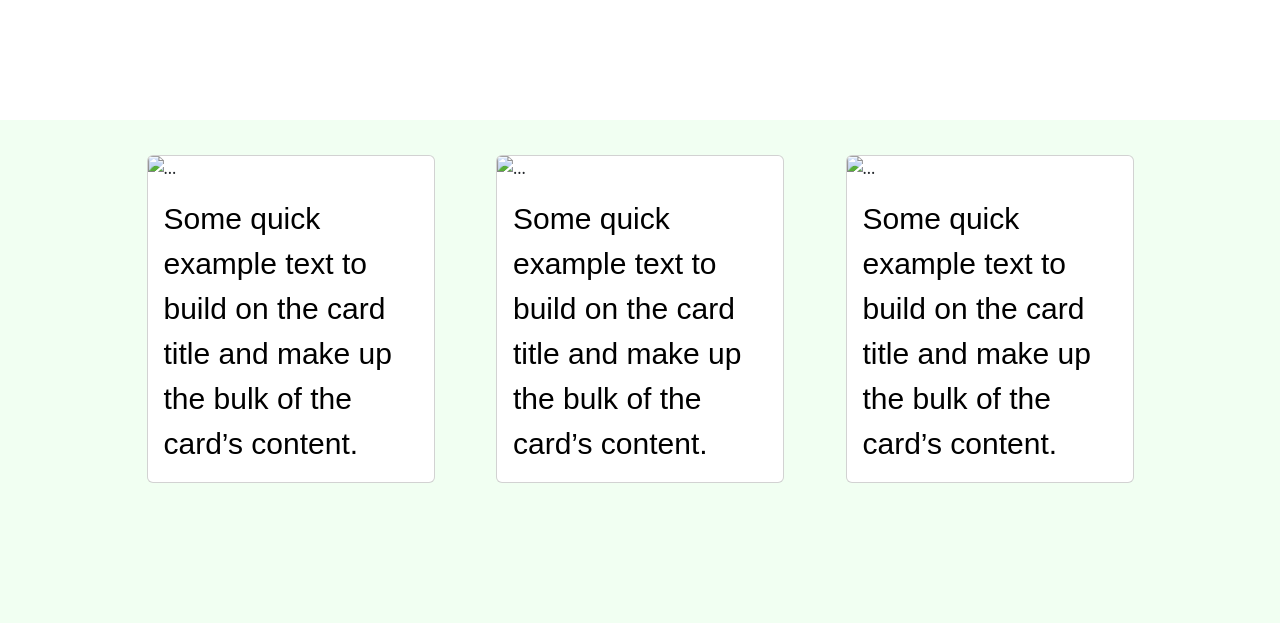
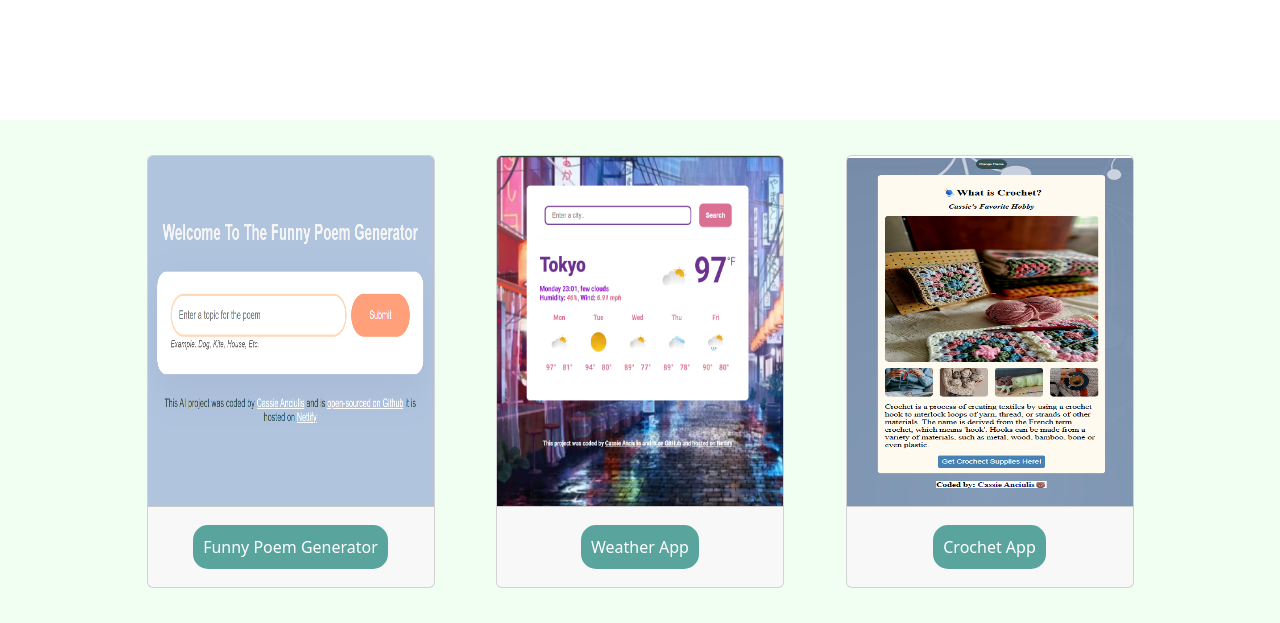
Before and after one commit to CodeWithCassie/Portfolio-Project-Practice, a plain HTML site: page index.html in a window 1280 px wide. Shown: the part 465-1088 px from the top of the page. Before the commit the page ends 983 px from the top, so only its background shows below. Drawn offline with nearby package versions, Linux system fonts and the light colour scheme; a web font is replaced by a local one.

Commit message:
Added Homepage content

```diff
--- a/index.html
+++ b/index.html
@@ -48,23 +48,24 @@
     </div>
 <div class="container d-flex intro-page">
     <div class="card" style="width: 18rem;">
-  <img src="..." class="card-img-top" alt="...">
-  <div class="card-body">
-    <p class="card-text">Some quick example text to build on the card title and make up the bulk of the card’s content.</p>
+  <img src="/images/poem-generator.png" class="card-img-top" alt="poem-generator-landing-page">
+  <div class="card-footer d-flex">
+    <a href="https://funny-ai-poem-generator.netlify.app/"><button class="card-button">Funny Poem Generator</button></a>
   </div>
 </div>
 <div class="card" style="width: 18rem;">
-  <img src="..." class="card-img-top" alt="...">
-  <div class="card-body">
-    <p class="card-text">Some quick example text to build on the card title and make up the bulk of the card’s content.</p>
+  <img src="/images/weather-app.png" class="card-img-top" alt="weather-app-landing-page">
+  <div class="card-footer d-flex">
+    <a href="https://symphonious-basbousa-fab534.netlify.app/"><button class="card-button">Weather App</button></a>
   </div>
 </div>
 <div class="card" style="width: 18rem;">
-  <img src="..." class="card-img-top" alt="...">
-  <div class="card-body">
-    <p class="card-text">Some quick example text to build on the card title and make up the bulk of the card’s content.</p>
+  <img src="/images/crochet-app.png" class="card-img-top" alt="crochet-app-landing-page">
+  <div class="card-footer d-flex">
+    <a href="https://www.shecodes.io/cohorts/2200/projects/2458020?_gl=1*9hpzvb*_gcl_au*NzQ3NDY4NjgyLjE3NTA2NDIzNTAuMzI5ODM0NTA0LjE3NTM2NjU3MjUuMTc1MzY2NTcyNA.."><button class="card-button">Crochet App</button></a>
   </div>
 </div>
 </div>
   </body>
+  <footer></footer>
 </html>
--- a/styles/portfolio.css
+++ b/styles/portfolio.css
@@ -59,12 +59,12 @@ font-size:30px;
     background-image: url(/styles/green-pastel-leaf.jpg);
     background-size: 550px;
 }
-.nav-link,.navbar-brand{
+.nav-link,.navbar-brand,.card-button{
     color: white;
     background:var(--branding-color);
     padding: 10px;
 }
-.nav-link{
+.nav-link,.card-button{
     margin: 10px 20px;
     border: none;
     border-radius: 15px;
@@ -74,3 +74,9 @@ font-size:30px;
     margin: 15px auto;
     padding: 20px 15px;
 }
+.card-footer{
+    justify-content: center;
+}
+.card-img-top{
+    height: 350px;
+}
```
Also changed, not shown: images/crochet-app.png (added), images/poem-generator.png (added), images/weather-app.png (added).
